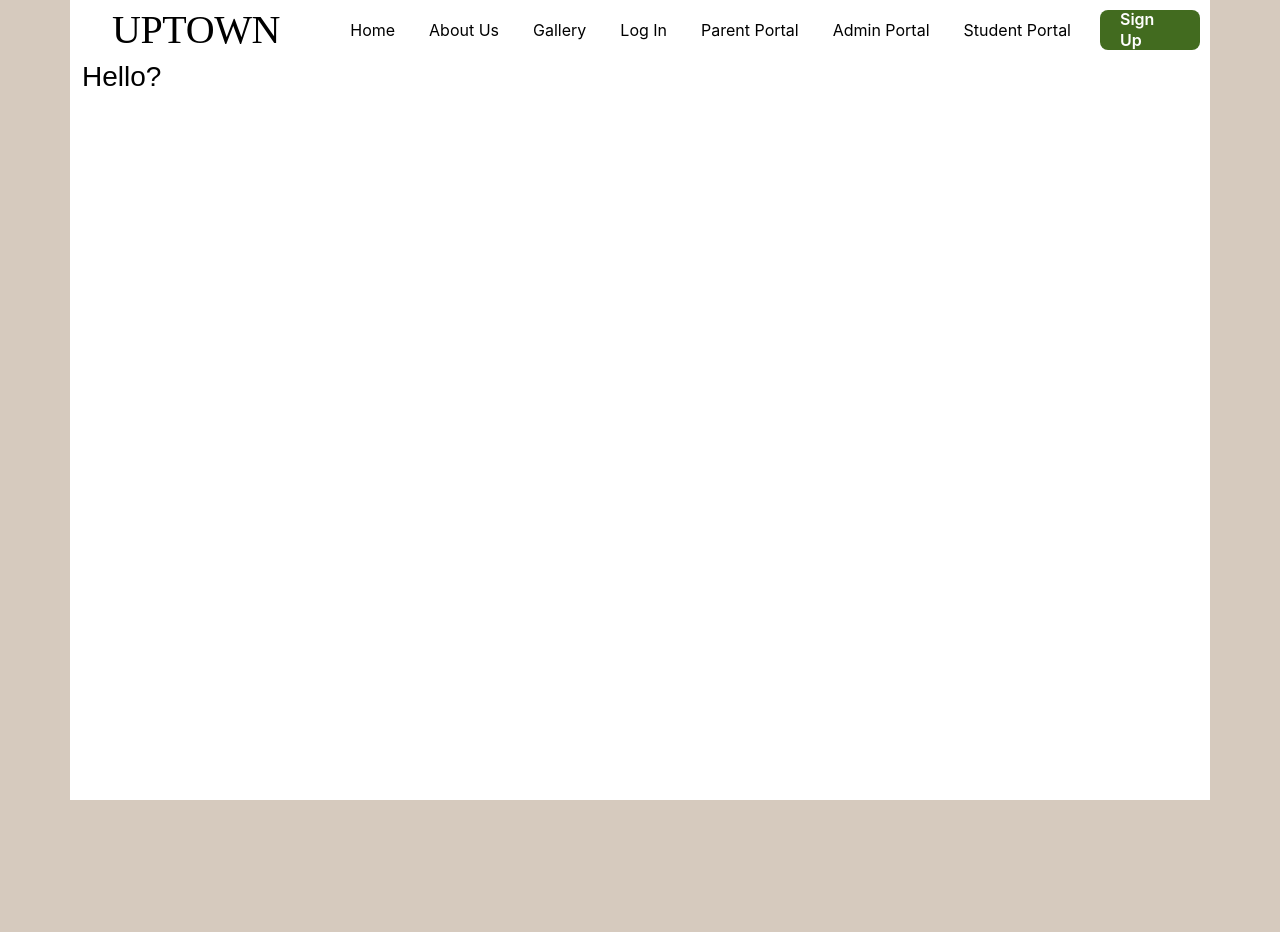
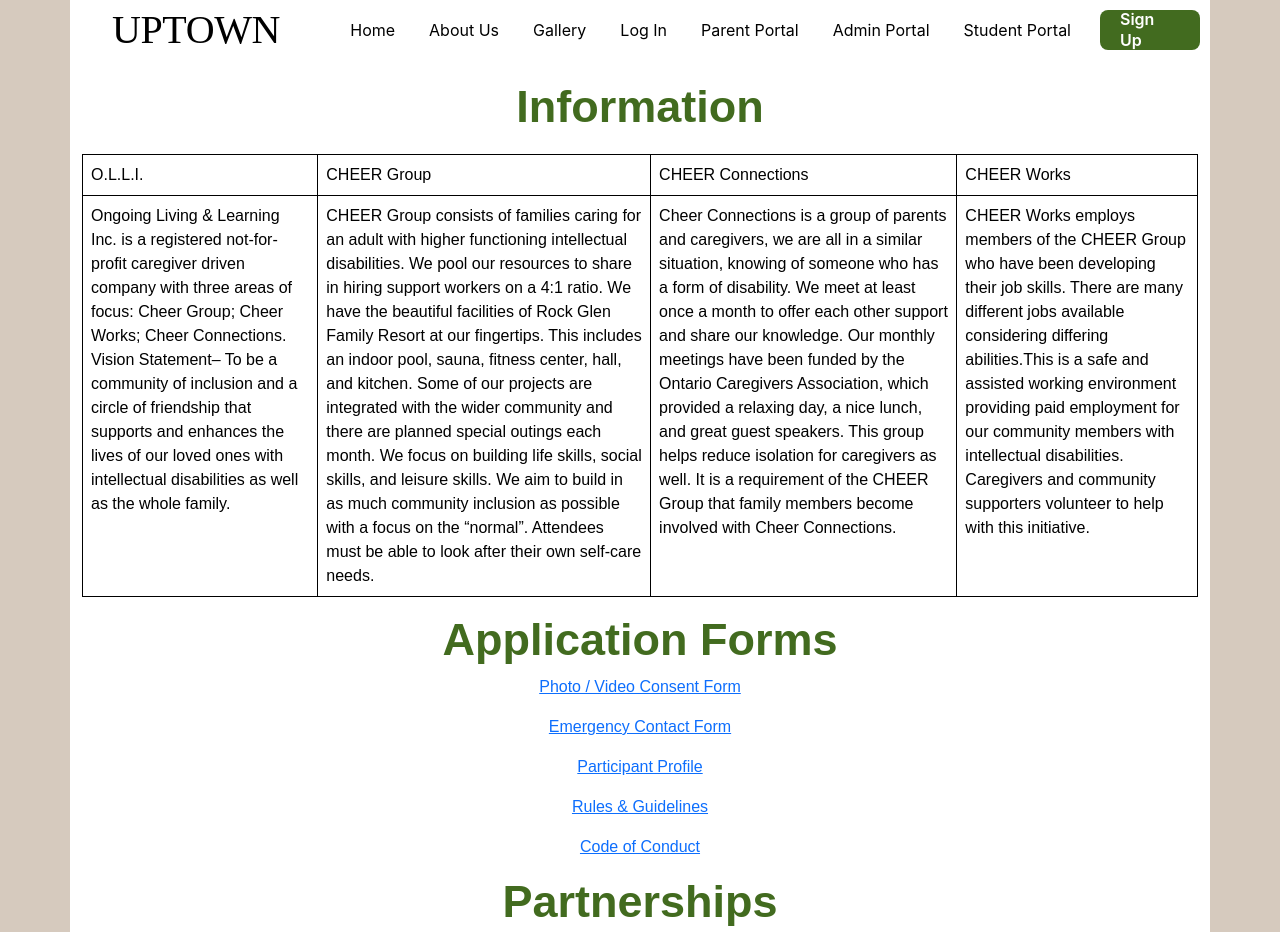
Before and after one commit to nmingora/Accessibility_WebApp, a React app in the folder client/udchat/: page /AboutUs in a window 1280 px wide. Shown: the top 932 px of the page. Before the commit the page ends 800 px from the top, so only its background shows below. Built offline with nearby package versions, Linux system fonts and the light colour scheme; some packages are replaced by stand-ins of ours; no server answers.

Commit message:
AboutUsCommit

```diff
--- a/client/udchat/src/Components/AboutUs.css
+++ b/client/udchat/src/Components/AboutUs.css
@@ -1,3 +1,56 @@
-.about-us{
-    color:black;
-}
+/* AboutUs.css */
+
+.table-container {
+    display: flex;
+    justify-content: center;
+    margin-top: 20px; /* Adjust this value as needed */
+  }
+
+  .table {
+    border-collapse: collapse;
+    border: 1px solid black;
+  }
+
+  .cell {
+    border: 1px solid black;
+    padding: 8px;
+    color: black;
+    font-family: Arial;
+  }
+
+  .title {
+    text-align: center;
+    font-size: 45px;
+    font-family: Arial;
+    font-weight: bold;
+    margin-top: 20px;
+    color:#426B1F
+
+  }
+
+  .image-container {
+    display: flex;
+    justify-content: center;
+  }
+
+  .title-2{
+    text-align: center;
+    font-size: 45px;
+    font-family: Arial;
+    font-weight: bold;
+    color:#426B1F;
+  }
+
+  .title-3{
+    text-align: center;
+    font-size: 45px;
+    font-family: Arial;
+    font-weight: bold;
+    color:#426B1F;
+  }
+
+  p{
+    color: black;
+    font-family: 'Times New Roman', Times, serif;
+    text-align: center;
+  }
--- a/client/udchat/src/Components/AboutUs.js
+++ b/client/udchat/src/Components/AboutUs.js
@@ -1,19 +1,126 @@
 import React from 'react';
 import Layout from './Layout';
 import "./AboutUs.css";
-import { BASE_URL } from '../config';  // Importing from the src directory
-import { useNavigate } from 'react-router-dom';
-
-
+import imageSrc from './Partnerships.png'; // Import your image file
 
 const AboutUs = () => {
     return (
       <Layout>
-        <div className="about-us">
-            <h3>Hello?</h3>
+        <h2 className="title">Information</h2>
+        <div className="table-container">
+          <table className="table">
+            <tbody>
+              <tr>
+                <td className="cell">O.L.L.I.</td>
+                <td className="cell">CHEER Group</td>
+                <td className="cell">CHEER Connections</td>
+                <td className="cell">CHEER Works</td>
+              </tr>
+              <tr>
+                <td className="cell">Ongoing Living & Learning
+Inc. is a registered
+not-for-profit caregiver
+driven company with three
+areas of focus: Cheer
+Group; Cheer Works;
+Cheer Connections.
+Vision Statement–
+To be a community of
+inclusion and a circle of
+friendship that supports
+and enhances the lives of
+our loved ones with
+intellectual disabilities as
+well as the whole family.</td>
+                <td className="cell">CHEER Group consists of
+families caring for an adult
+with higher functioning
+intellectual disabilities. We
+pool our resources to
+share in hiring support
+workers on a 4:1 ratio.
+We have the beautiful
+facilities of Rock Glen
+Family Resort at our
+fingertips. This includes
+an indoor pool, sauna,
+fitness center, hall, and
+kitchen. Some of our
+projects are integrated
+with the wider community
+and there are planned
+special outings each
+month. We focus on
+building life skills, social
+skills, and leisure skills.
+We aim to build in as
+much community inclusion
+as possible with a focus
+on the “normal”.
+Attendees must be able to
+look after their own
+self-care needs.
+</td>
+                <td className="cell">Cheer Connections is a
+group of parents and
+caregivers, we are all in a
+similar situation, knowing
+of someone who has a
+form of disability.
+We meet at least once a
+month to offer each other
+support and share our
+knowledge.
+Our monthly meetings
+have been funded by the
+Ontario Caregivers
+Association, which
+provided a relaxing day, a
+nice lunch, and great
+guest speakers.
+This group helps reduce
+isolation for caregivers as
+well. It is a requirement of
+the CHEER Group that
+family members become
+involved with Cheer
+Connections.</td>
+                <td className="cell">CHEER Works employs
+members of the CHEER
+Group who have been
+developing their job skills.
+There are many different
+jobs available considering
+differing abilities.This is a
+safe and assisted working
+environment providing
+paid employment for our
+community members with
+intellectual disabilities.
+Caregivers and
+community supporters
+volunteer to help with this
+initiative.</td>
+              </tr>
+            </tbody>
+          </table>
         </div>
+        <div>
+            <h2 className='title-2'>Application Forms</h2>
+            <p><a href="https://docs.google.com/document/d/1GbLAj8M7l4bvNb1Ljiis60jjp2myPwsi30-r5S9IxLU/edit">Photo / Video Consent Form</a></p>
+            <p><a href="https://docs.google.com/document/d/1gL0ngKTv1L_JatlsQtNxpR8Km7WSkyxMvqJ4axz5ngY/edit?usp=sharing">Emergency Contact Form</a></p>
+            <p><a href="https://docs.google.com/document/d/1YaYnbaQxPrdH0l1WNjBPEHsOrMVtw75J3lffd_Jt418/edit">Participant Profile</a></p>
+            <p><a href="https://drive.google.com/file/d/1tfAvM3N1_vVPeQNnJPSCZzcPpypDeoye/view">Rules & Guidelines</a></p>
+            <p><a href="https://docs.google.com/document/d/1HK3m-dMIRXlUC_f0Mvy02WiULBoLTThw9saVUwg-tJY/edit">Code of Conduct</a></p>
+        </div>
+        <div>
+        <h2 className="title-3">Partnerships</h2>
+        </div>
+        <div className="image-container">
+            <img src={imageSrc}/>
+          </div>
       </Layout>
     );
-  };
+};
 
-  export default AboutUs;
+export default AboutUs;
--- a/client/udchat/src/Components/Home.css
+++ b/client/udchat/src/Components/Home.css
@@ -37,3 +37,16 @@ p {
   font-family: 'Times New Roman', Times, serif;
   text-align: center;
 }
+
+.donations-title{
+  width: 60%;
+  margin: 0 auto;
+  text-align: center;
+  font-family: 'Jacques Francois';
+  font-style: normal;
+  font-weight: 400;
+  font-size: 3em;
+  line-height: 130%;
+  color: #426B1F;
+  margin-top: 3%;
+}
--- a/client/udchat/src/Components/Home.js
+++ b/client/udchat/src/Components/Home.js
@@ -58,6 +58,8 @@ function Home() {
         <div className="home-page-container">
         <div className="section-title">About Us</div>
         <div className="section-content">Welcome to Uptown! Join our interactive and intuitive server, where you have the ability to chat with friends, check news updates, keep up-to-date with events and way more!</div>
+        <div className="donations-title">Donations</div>
+        <div className='donations'> <p>Donate Here:<a href="https://www.canadahelps.org/en/pages/olli-cheer/">https://www.canadahelps.org/en/pages/olli-cheer/</a></p></div>
         <div className="section-title">Contact Us!</div>
         <p>Email Us At: <a href="mailto:: ongoinglivinglearning@gmail.com">ongoinglivinglearning@gmail.com</a></p>
         <p>Our Address: 8685 Rockglen Rd. Arkona ON, N0M 1B0</p>
```
Also changed, not shown: client/udchat/src/Components/Partnerships.png (added).
